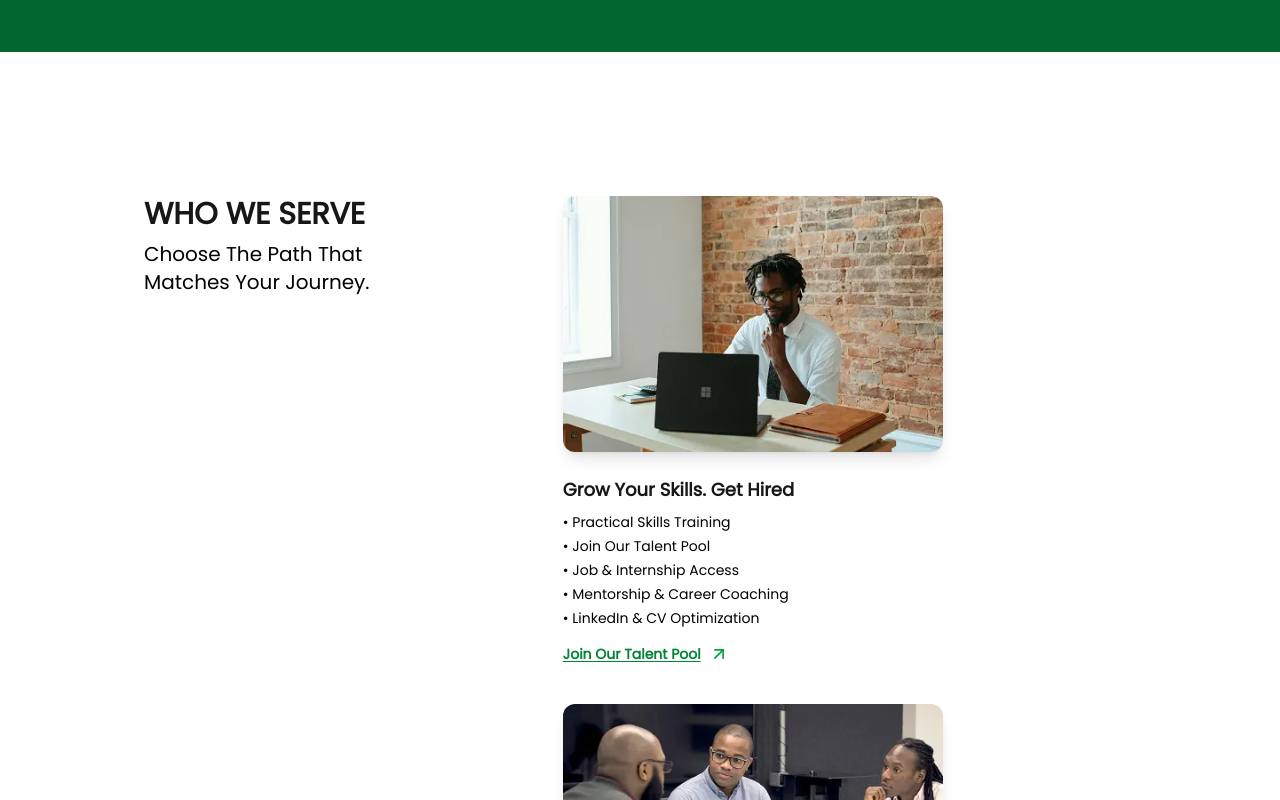
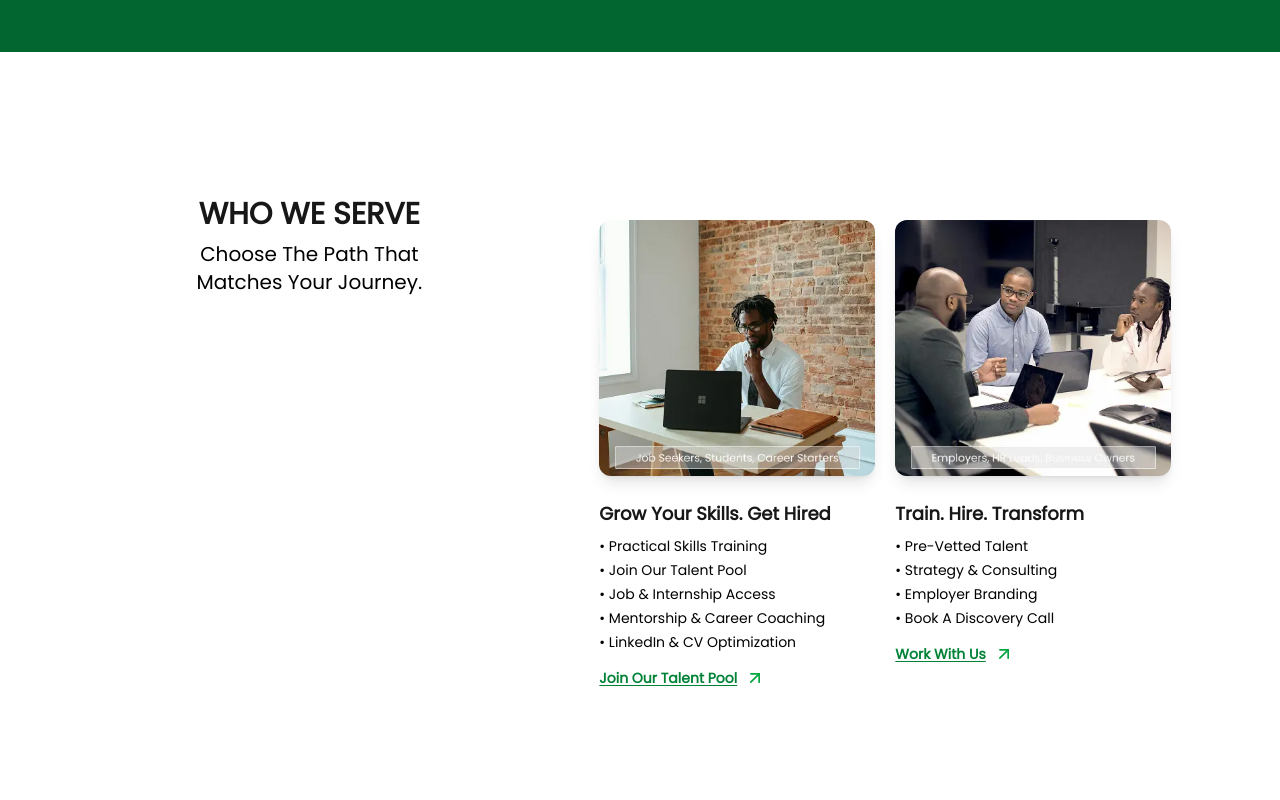
Before and after one commit to eafricaservices/landing-page_frontend, a Next.js app: page / in a window 1280 px wide. Shown: the part 1800-2600 px from the top of the page. After the commit the page ends 2576 px from the top, so only its background shows below. Built offline with nearby package versions, Linux system fonts and the light colour scheme.

Commit message:
About section error completed

```diff
--- a/src/app/ui/AboutSection.tsx
+++ b/src/app/ui/AboutSection.tsx
@@ -13,7 +13,7 @@ const AboutSection = () => {
         </div>
 
       <div className="bg-green-800 ">
-        <div className='md:max-w-[80%] md:mx-auto px-7 text-white py-10 md:py-20 flex flex-col sm:flex-row  justify-between md:gap-17 md:px-15'>
+        <div className='md:max-w-[80%] md:mx-auto px-7 text-white py-10 md:py-20 flex flex-col sm:flex-row  justify-between md:gap-13 md:px-15'>
         <h3 className="text-xl font-bold mb-4 md:text-2xl ">E-AFRICA</h3>
         <p className="text-base text-white md:text-2xl  leading-relaxed max-w-5xl">
           E-Africa is a purpose-driven company empowering Africa’s workforce through training, talent development, and strategic consulting.
@@ -22,19 +22,18 @@ const AboutSection = () => {
         </p>
         </div>
       </div>
-      <div className="py-16 sm:max-w-[90%] md:mx-auto md:mt-20 flex flex-wrap justify-around  px-6 md:px-20">
-        <div className=''>
+      <div className="py-16 md:max-w-[90%] md:mx-auto md:mt-20 flex  flex-col sm:flex-row justify-between  ">
+        <div className='md:flex-1/2 text-center'>
             <h3 className="text-2xl md:text-3xl font-bold mb-2">WHO WE SERVE</h3>
             <p className="text-black mb-10 md:text-xl">Choose The Path That <br /> Matches Your Journey.</p>
         </div>
 
         {/* <div className="flex flex-col sm:flex-row justify-between gap-10"> */}
-        <div className="flex flex-wrap md:flex-col justify-center gap-10 sm:max-w-[80%] mx-auto">
-          <div className="flex flex-col w-full sm:w-[45%] min-w-[290px] md:min-w-[380px] max-w-md text-left">
-            <div className="relative h-64 rounded-xl overflow-hidden shadow-lg mb-6">
+        <div className="flex md:flex-2/3 flex-col p-6 sm:flex-row  justify-center w-auto gap-5 ">
+          <div className="flex flex-col w-full sm:w-[45%] min-w-[200px] md:min-w-[200px] max-w-md text-left">
+            <div className="relative h-64 min-w-50 rounded-xl overflow-hidden shadow-lg mb-6">
             <Image
-                width={300}
-                height={450}
+              fill
               src="/serve-1.webp"
               alt="Job Seekers, Students, Career Starters"
               className="object-cover w-full h-full"
@@ -57,13 +56,12 @@ const AboutSection = () => {
             </div>
           </div>
 
-          <div className="flex flex-col w-full sm:w-[45%] min-w-[290px] md:min-w-[380px] max-w-md text-left">
-            <div className="relative h-64 rounded-xl overflow-hidden shadow-lg mb-6">
+          <div className="flex flex-col w-full sm:w-[45%] min-w-[200px] md:min-w-[200px] max-w-md text-left">
+          <div className="relative h-64 min-w-50 rounded-xl overflow-hidden shadow-lg mb-6">
             <Image
-                width={300}
-                height={450}
+              fill
               src="/serve-2.webp"
-                alt="Employers, Business Leaders, HR Teams"
+              alt="Job Seekers, Students, Career Starters"
               className="object-cover w-full h-full"
                 />
             </div>
```
Lines whose indentation alone changed are shown as unchanged.
